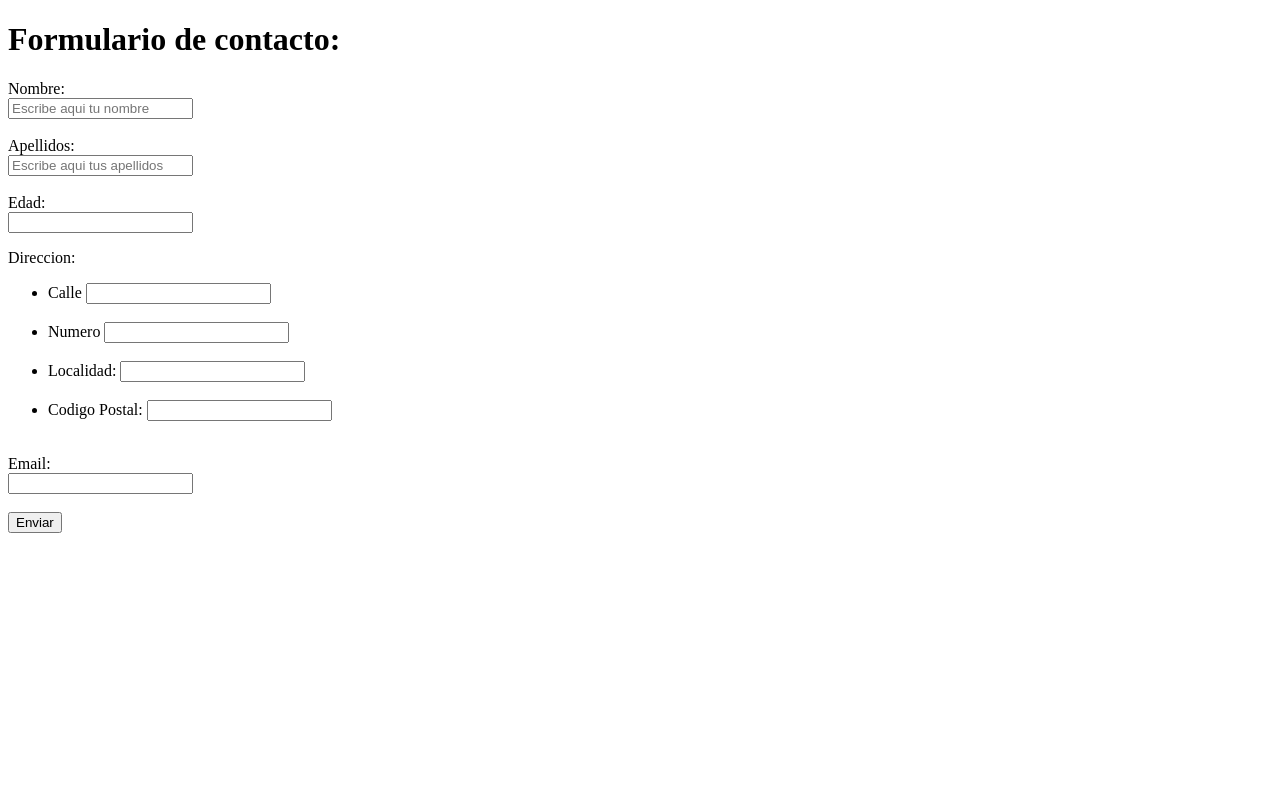
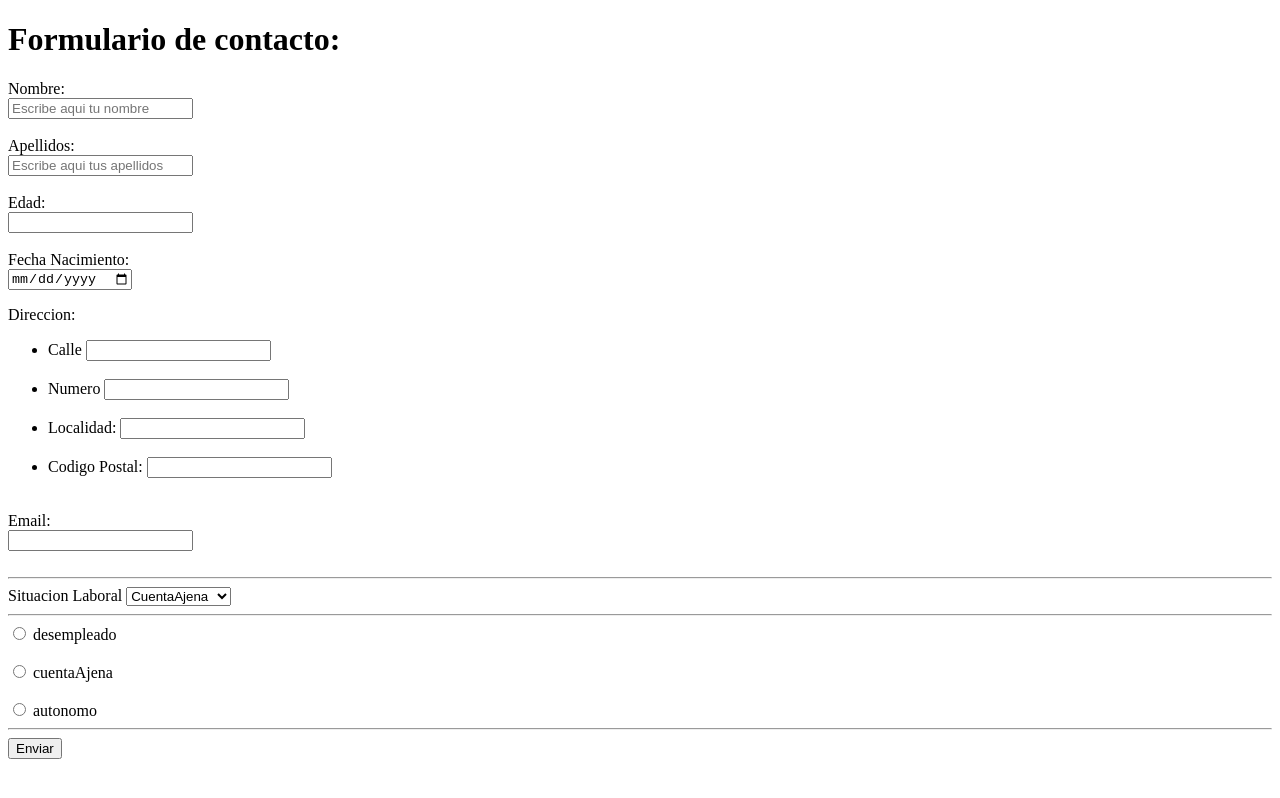
Before and after one commit to JuditPerezFernandez/html, a plain HTML site: page webEnlaces/contact.html in a window 1280 px wide. Drawn offline with Linux system fonts and the light colour scheme.

Commit message:
formulario

```diff
--- a/webEnlaces/contact.html
+++ b/webEnlaces/contact.html
@@ -17,6 +17,9 @@
         <br><br>
         <label for="edad">Edad:</label><br>
         <input type="number" id="edad"/>
+        <br><br>
+        <label for="fechaNacimiento">Fecha Nacimiento:</label><br>
+        <input type="date" id="fechaNacimiento">
        <p>Direccion:</p>
         <ul>
             <li>
@@ -43,6 +46,32 @@
         <label for="email">Email:</label><br>
         <input type="Email" id="email"/>
         <br><br>
+    <hr>
+        <label for="situacionLaboral">Situacion Laboral</label>
+        <select name="situacionLaboral"id="situacionLaboral">
+            <option value="CuentaAjena">CuentaAjena</option>
+            <option value="Desempleado">Desempleado</option>
+            <option value="Autonomo">Autonomo</option>
+        </select><br>
+    <hr>
+        <input type="radio" name="sLaboral" id="desempleado">
+        <label for="desempleado">desempleado</label>
+        <br><br>
+        <input type="radio" name="sLaboral" id=cuentaAjena">
+        <label for="cuenjaAjena">cuentaAjena</label>
+        <br><br>
+        <input type="radio" name="sLaboral" id=autonomo">
+        <label for="autonomo">autonomo</label>
+     <hr>
+
+
+
+
+
+
+
+
+
         <button type="submit">Enviar</button>
     </form>
     </body>
```
